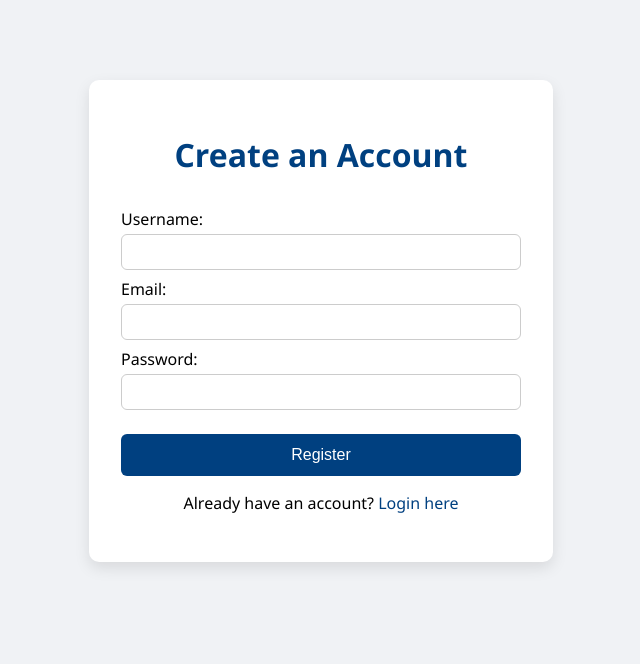
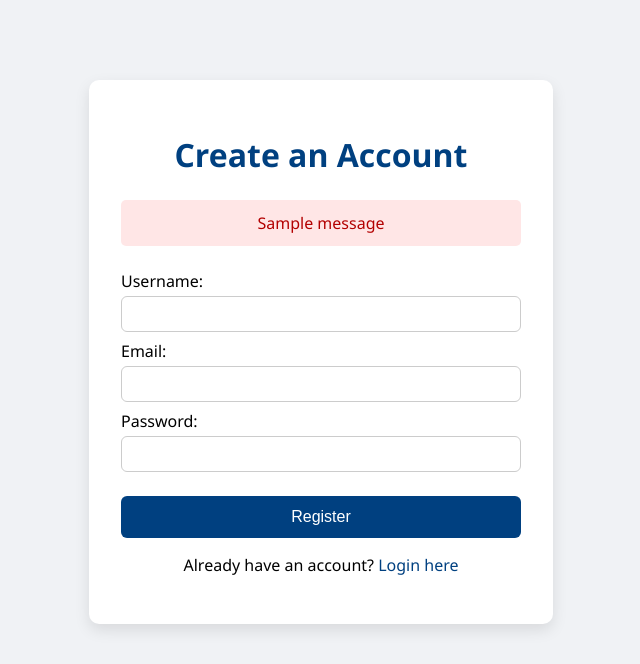
Before and after one commit to pra-nali1812/Wealth_management_portfolio, a Flask app: page /register in a window 1280 px wide. Shown: the top 664 px of the page, without its empty margins (319-959 px from the left). Run offline with Flask 3, Linux system fonts and the light colour scheme; tables that the repository leaves empty hold one stand-in row (values such as "Sample post"); one stand-in notice (Sample message) is shown.

Commit message:
2 update

```diff
--- a/templates/register.html
+++ b/templates/register.html
@@ -74,12 +74,33 @@
         a:hover {
             text-decoration: underline;
         }
+
+        .error {
+            color: #b30000;
+            font-size: 0.95em;
+            margin-bottom: 0.5em;
+        }
+
+        .flash {
+            margin-bottom: 1em;
+            padding: 0.75em;
+            border-radius: 5px;
+            background: #ffe6e6;
+            color: #b30000;
+            text-align: center;
+        }
     </style>
 </head>
 <body>
     <div class="register-container">
         <h1>Create an Account</h1>
-
+        {% with messages = get_flashed_messages(with_categories=true) %}
+          {% if messages %}
+            {% for category, message in messages %}
+              <div class="flash">{{ message }}</div>
+            {% endfor %}
+          {% endif %}
+        {% endwith %}
         <form action="{{ url_for('users.register') }}" method="POST">
             <label for="username">Username:</label>
             <input type="text" id="username" name="username" required>
@@ -92,7 +113,6 @@
 
             <button type="submit">Register</button>
         </form>
-
         <p>Already have an account? <a href="{{ url_for('users.login') }}">Login here</a></p>
     </div>
 </body>
--- a/users/routes.py
+++ b/users/routes.py
@@ -5,6 +5,7 @@ from users.models import User
 from users.utils import login_current_user, logout_current_user
 from flask_login import login_required, current_user
 from portfolio.models import StockHolding, CryptoHolding, MutualFundHolding
+from users.forms import RegistrationForm
 
 users_bp = Blueprint('users', __name__)
 
```
Also changed, not shown: check_requirements.py (added, +31 -0 lines), requirements.txt (+33 -1 lines), users/forms.py (added, +10 -0 lines), README.md (added).
